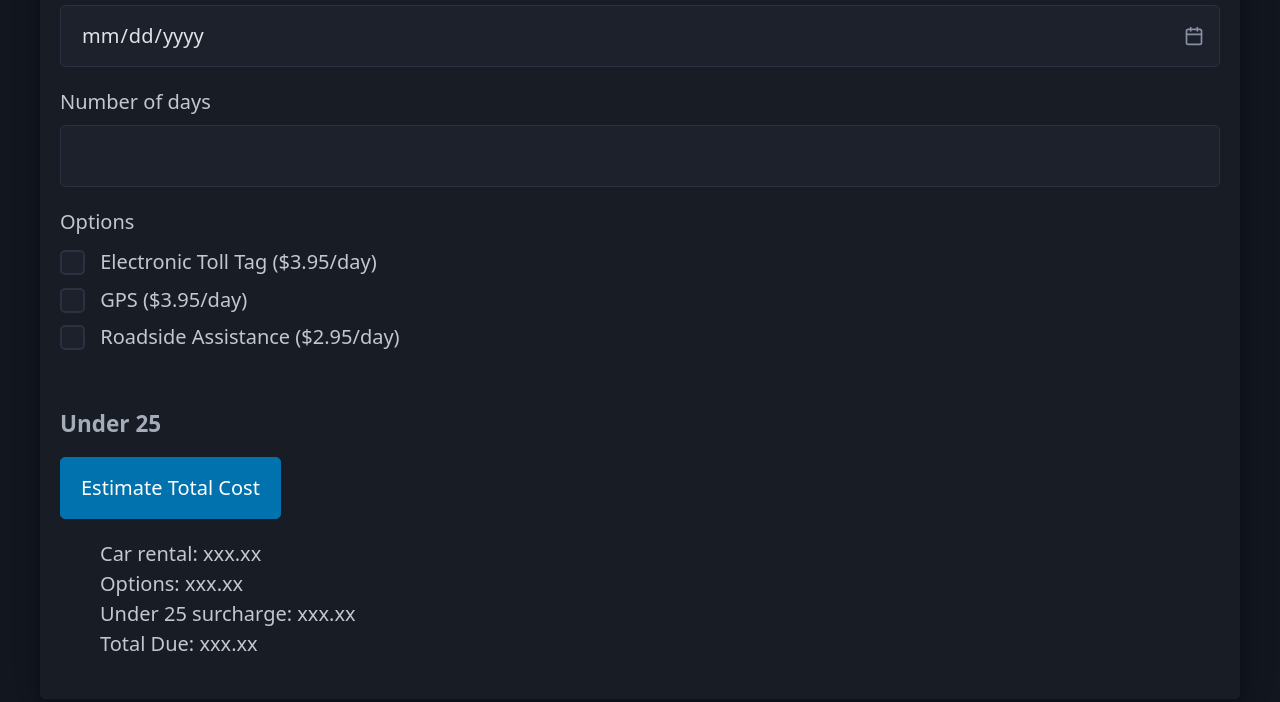
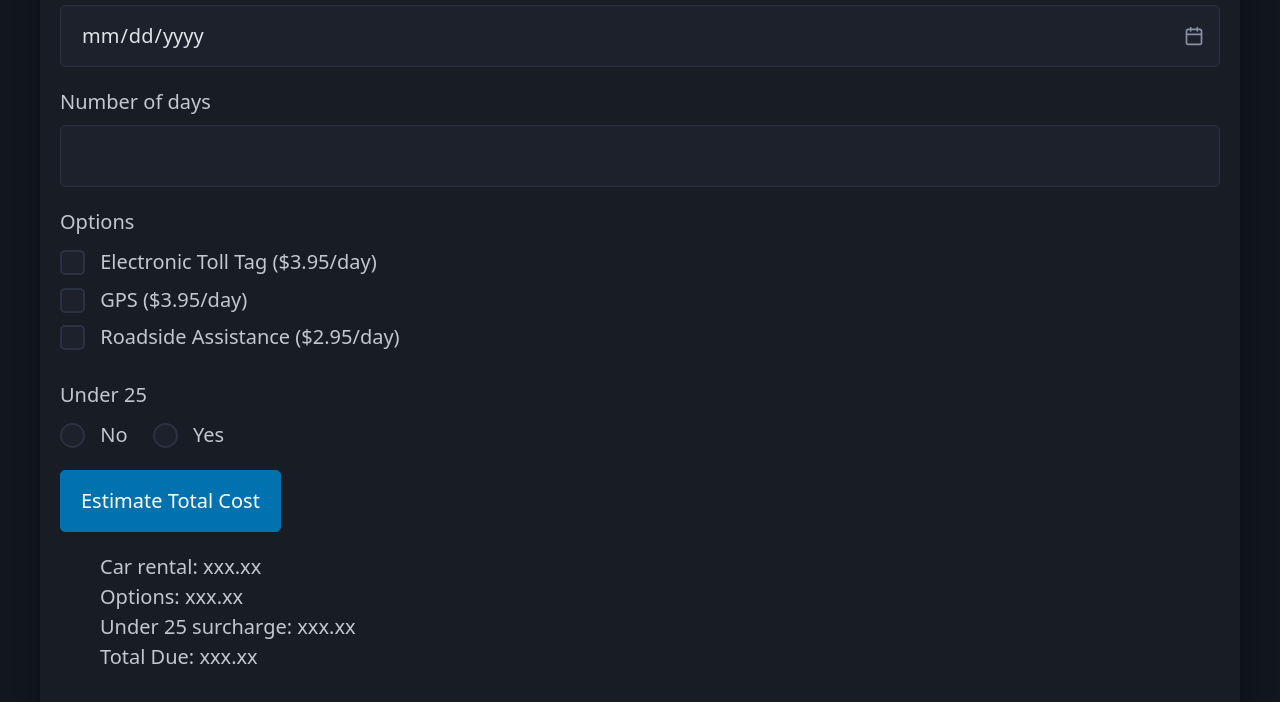
Before and after one commit to craigmckeachie/2024-spring-workbook3, a plain HTML site: page exercises/car-rental/index.html in a window 1280 px wide. Shown: the part 128-830 px from the top of the page. Drawn offline with nearby package versions, Linux system fonts and the light colour scheme.

Commit message:
add radio buttons

```diff
--- a/exercises/car-rental/index.html
+++ b/exercises/car-rental/index.html
@@ -35,9 +35,13 @@
               Roadside Assistance ($2.95/day)
             </label>
           </fieldset>
-
-          <br />
-          <h5>Under 25</h5>
+          <fieldset>
+            <legend>Under 25</legend>
+            <input type="radio" name="under25" id="under25No" />
+            <label for="under25No">No</label>
+            <input type="radio" name="under25" id="under25Yes" />
+            <label for="under25Yes">Yes</label>
+          </fieldset>
           <button type="button">Estimate Total Cost</button>
           <ul class="no-bullets">
             <li>Car rental: <span>xxx.xx</span></li>
```
